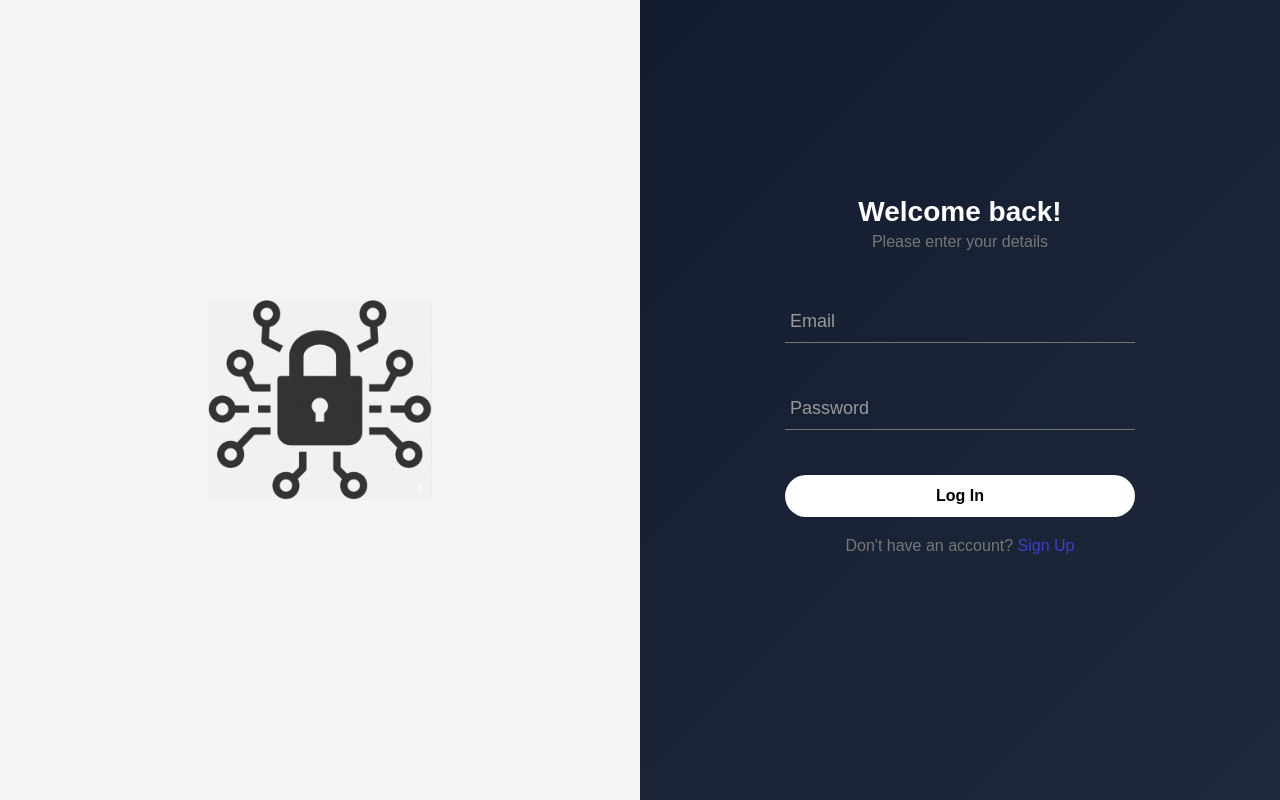
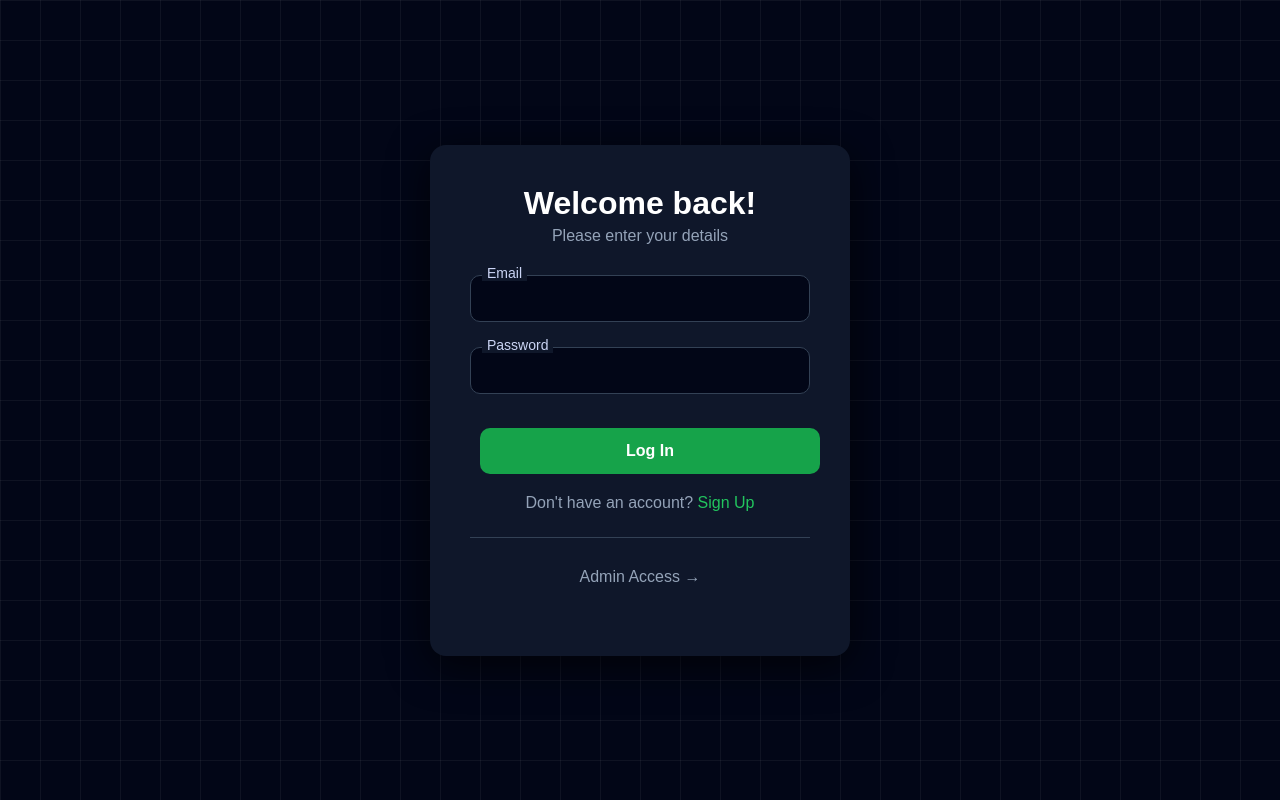
Before and after one commit to RiyaKsh/VigilAI, a React (Vite) app in the folder client/: page / in a window 1280 px wide. Built offline with nearby package versions, Linux system fonts and the light colour scheme.

Commit message:
Changed CSS for login and singup page

```diff
--- a/client/src/components/Login.jsx
+++ b/client/src/components/Login.jsx
@@ -83,6 +83,13 @@ const Login = () => {
     Sign Up
   </span>
 </p>
+<div className="divider"></div>
+<p
+  className="admin-access"
+  onClick={() => navigate("/admin")}
+>
+  Admin Access →
+</p>
         </div>
       </div>
     </div>
--- a/client/src/statics/login.css
+++ b/client/src/statics/login.css
@@ -1,130 +1,151 @@
-* {
-    margin: 0;
-    padding: 0;
-    box-sizing: border-box;
-    font-family: sans-serif;
+*{
+    margin:0;
+    padding:0;
+    box-sizing:border-box;
+    font-family: Arial, Helvetica, sans-serif;
 }
 
-.login-container {
-    display: flex;
-    height: 100vh;
+/* Background */
+.login-container{
+    height:100vh;
+    display:flex;
+    justify-content:center;
+    align-items:center;
+    background:#020617;
+
+    /* grid background */
+    background-image:
+    linear-gradient(rgba(255,255,255,0.05) 1px, transparent 1px),
+    linear-gradient(90deg, rgba(255,255,255,0.05) 1px, transparent 1px);
+    background-size:40px 40px;
 }
 
-.login-left {
-    width: 50%;
-    background: #f4f4f4;
-    display: flex;
-    align-items: center;
-    justify-content: center;
+/* Remove split layout */
+.login-left{
+    display:none;
 }
 
-.login-left img {
-    width: 35%;
-    max-width: 450px;
+.login-right{
+    width:100%;
+    display:flex;
+    justify-content:center;
+    align-items:center;
 }
 
-.login-right {
-    width: 50%;
-    display: flex;
-    align-items: center;
-    justify-content: center;
+/* Login Card */
+.login-box{
+    width:420px;
+    background:#0f172a;
+    padding:40px;
+    border-radius:16px;
+    box-shadow:0 10px 40px rgba(0,0,0,0.7);
+    text-align:left;
+    color:white;
 }
 
-.login-box {
-    width: 350px;
-    text-align: center;
+/* Title */
+.login-box h2{
+    text-align:center;
+    font-size:32px;
+    margin-bottom:5px;
 }
 
-.login-box h2 {
-    font-size: 28px;
-    margin-bottom: 5px;
+/* Subtitle */
+.login-box p{
+    text-align:center;
+    color:#94a3b8;
+    margin-bottom:30px;
 }
 
-.login-box p {
-    margin-bottom: 50px;
-    color: #777;
+/* Input group */
+.login-box .group{
+    position:relative;
+    margin-bottom:25px;
 }
 
-.login-box button {
-    width: 100%;
-    padding: 12px;
-    border: none;
-    background: black;
-    color: white;
-    border-radius: 25px;
-    font-size: 16px;
-    cursor: pointer;
+
+/* Inputs */
+.login-box input{
+    width:100%;
+    padding:14px;
+    border-radius:10px;
+    border:1px solid #334155;
+    background:#020617;
+    color:white;
+    font-size:15px;
 }
 
-.login-box button:hover {
-    opacity: 0.9;
+/* Input focus */
+.login-box input:focus{
+    outline:none;
+    border-color:#22c55e;
 }
 
-.error {
-    color: red;
-    margin-bottom: 10px;
+/* Labels */
+.login-box label{
+    color:#cbd5f5;
+    font-size:14px;
+    position:absolute;
+    top:-10px;
+    left:12px;
+    background:#0f172a;
+    padding:0 5px;
 }
 
-.login-box .group {
-    position: relative;
-    margin-bottom: 45px;
+/* Button */
+.login-box button{
+    width:100%;
+    padding:14px;
+    border:none;
+    border-radius:10px;
+    background:#16a34a;
+    color:white;
+    font-size:16px;
+    cursor:pointer;
+    margin-top:9px;
 }
 
-.login-box input {
-    font-size: 18px;
-    padding: 10px 10px 10px 5px;
-    display: block;
-    width: 100%;
-    border: none!important;
-    border-bottom: 1px solid #757575!important;
-    background: unset!important;
-    color: white!important;
-    border-radius: 0px!important;
+.login-box button:hover{
+    background:#15803d;
 }
 
-.login-box input:focus {
-    outline: none;
+/* Signup text */
+.signup-link{
+    text-align:center;
+    margin-top:10px;
+    color:#94a3b8;
 }
 
-/* LABEL ======================================= */
-.login-box label {
-    color: #999;
-    font-size: 18px;
-    font-weight: normal;
-    position: absolute;
-    pointer-events: none;
-    left: 5px;
-    top: 10px;
-    transition: 0.2s ease all;
-    -moz-transition: 0.2s ease all;
-    -webkit-transition: 0.2s ease all;
+.signup-text{
+    color:#22c55e;
+    cursor:pointer;
 }
 
-/* active state */
-.login-box input:focus~label,
-.login-box input:valid~label,
-.login-box input:not(:placeholder-shown)~label {
-    top: -20px;
-    font-size: 14px;
-    /* color: #5264AE; */
+/* Divider */
+.signup-link::after{
+    content:"";
+    display:block;
+    height:1px;
+    background:#334155;
+    margin:25px 0;
+.divider{
+  height:10px;
+  background:#334155;
+  margin:20px 0;
 }
 
-.login-box button {
-    margin: unset !important;
-    width: 100% !important;
-    background: #fff;
-    color: #000;
+.admin-access{
+  text-align:center;
+  color:#38bdf8;
+  cursor:pointer;
+  font-weight:400;
+    text-align:center;
+    color:#38bdf8;
+    cursor:pointer;
+    margin-top:10px;
 }
 
-.login-box button:hover {
-    background: #fff;
-    box-shadow: 10px;
+
+.admin-access:hover{
+  text-decoration:underline;
 }
-
-.signup-link{
-    margin-top: 20px;
-}
-.signup-text{
-    color:rgb(62, 62, 201);
-    cursor: pointer;
-}
```
Also changed, not shown: 1 other file (tests, documents, lock files or other folders). Lines whose indentation alone changed are shown as unchanged.
